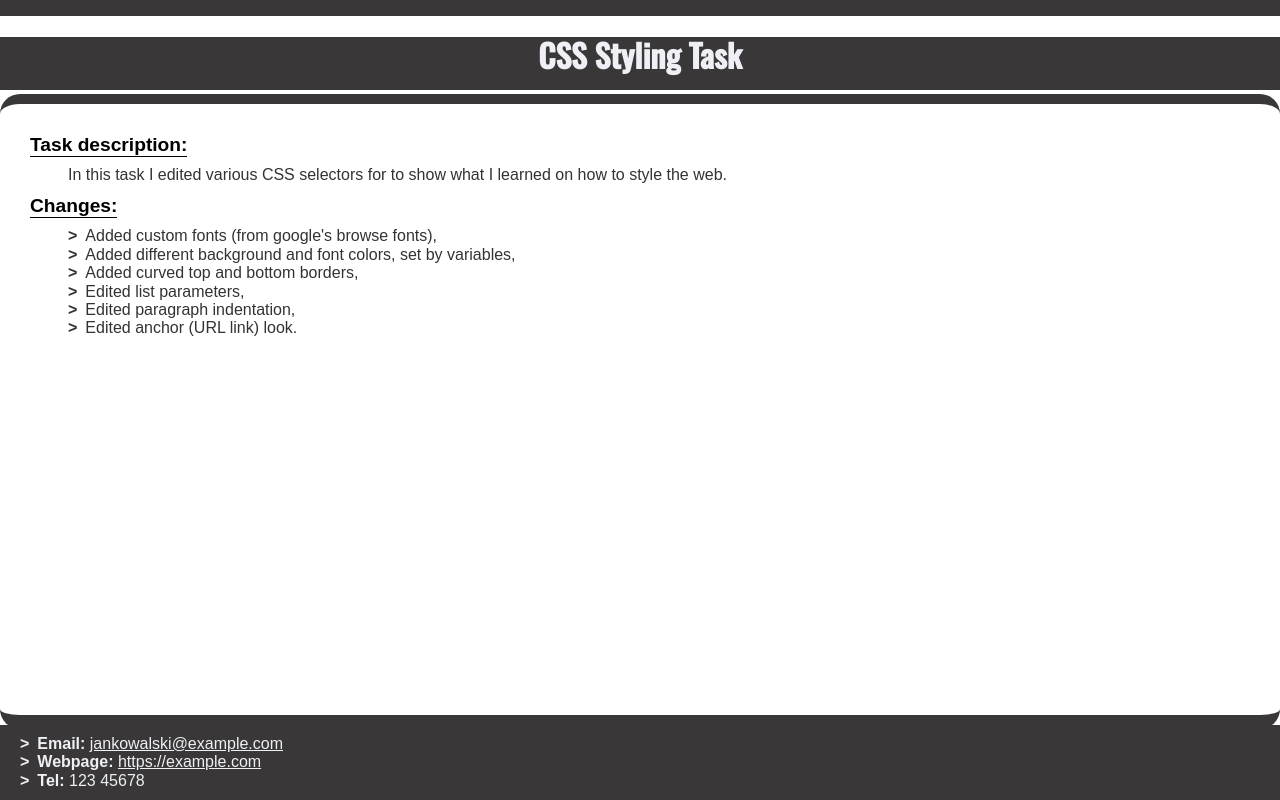
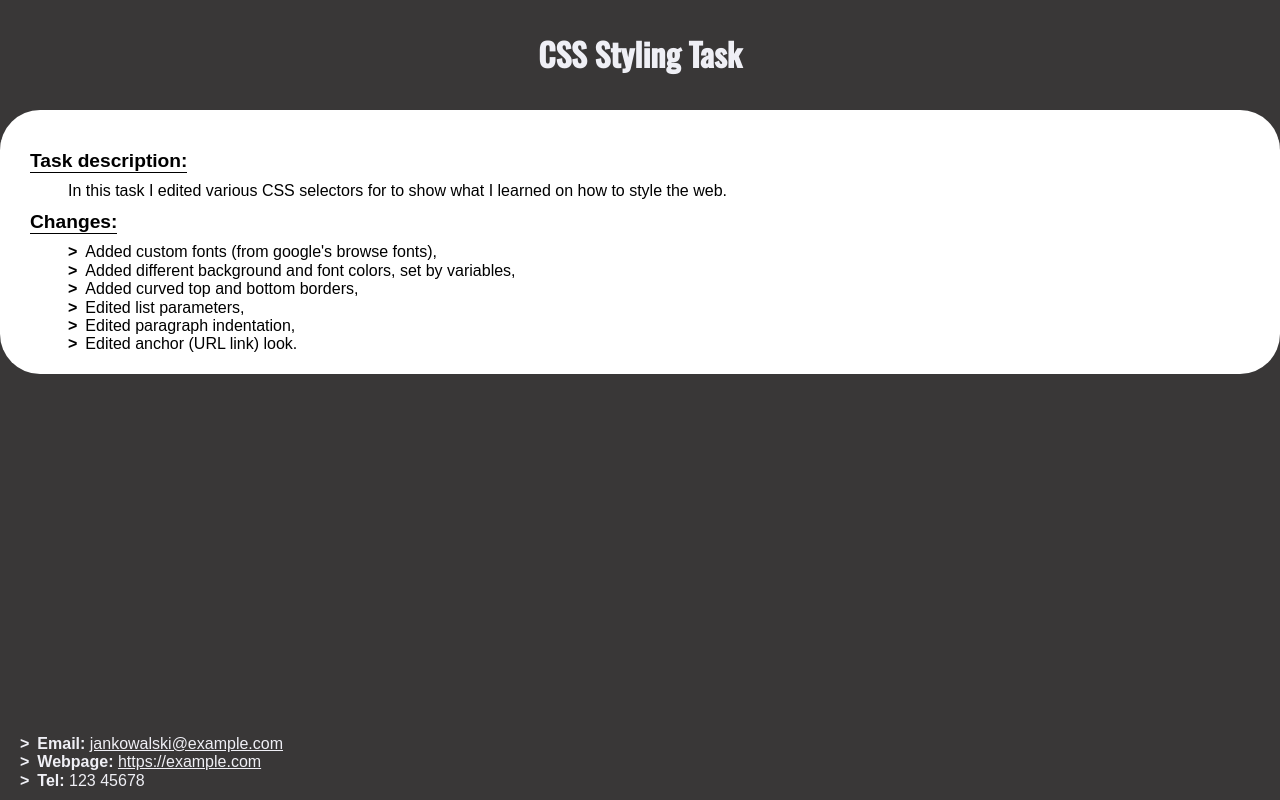
Before and after one commit to MrSighter/tasks_html, a website built with Parcel: page cssproject/index.html in a window 1280 px wide. Built offline with nearby package versions, Linux system fonts and the light colour scheme.

Commit message:
code optimization
Streamlined html and css file, so that they're less cluttered an dmore efficient

```diff
--- a/cssproject/css/index.css
+++ b/cssproject/css/index.css
@@ -4,47 +4,26 @@
 }
 
 body {
-  background-color: #fff;
-  color: #333;
+  background-color: var(--secondary-background);
+  color: var(--font-color);
   font-family: sans-serif;
   padding: 0;
   margin: 0;
-  border-top: 1em solid var(--secondary-background);
+  display: flow;
 }
 
 h1 {
-  color: var(--font-color);
+  width: 100%;
   font-size: 2.5em;
   font-family: 'Oswald', sans-serif;
-  border-bottom: 1px solid var(--secondary-background);
   text-align: center;
-  box-sizing: border-box;
-  padding: 0 0 15px 0;
-  margin: 0 0 0 0;
-  background-color: var(--secondary-background);
+  padding: 15px 0;
+  margin: 0;
 }
 
 h2 {
   font-size: 1.5em;
-  padding: 0 5px 0 5px;
-}
-
-.shift-3{
-  margin: 0 0 0 3em;
-}
-
-.container {
-  display: flex;
-  flex-direction: column;
-  height: 100%;
-}
-
-.content-box {
-  background-color: white;
-  border-top: 10px solid var(--secondary-background);
-  border-radius: 20px;
-  padding: 20px;
-  margin-top: -18px;
+  padding: 0 5px;
 }
 
 h3 {
@@ -57,6 +36,29 @@ h3 {
   border-bottom: 1px solid black;
 }
 
+footer {
+  position: fixed;
+  display: block;
+  width: 100%;
+  bottom: 0;
+  left: 0;
+  padding: 10px 0 10px 20px;
+  background-color: var(--secondary-background);
+  color: var(--font-color);
+}
+
+.shift-3{
+  margin: 0 0 0 3em;
+}
+
+.content-box {
+  background-color: white;
+  color: black;
+  border-top: 10px solid white;
+  border-radius: 40px;
+  padding: 20px;
+}
+
 a:link {
   color: var(--font-color);
 }
@@ -66,7 +68,7 @@ a:visited {
 
 a:hover {
   text-decoration: none;
-  color: #8484de;
+  color: #7777f7;
 }
 ul {
   list-style-type: none;
@@ -78,26 +80,3 @@ li:before {
   content: ">";
   margin-right: 0.5em;
 }
-
-footer {
-  position: fixed;
-  display: block;
-  width: 100%;
-  bottom: 0;
-  left: 0;
-  padding: 10px 0 10px 20px;
-  background-color: var(--secondary-background);
-  color: var(--font-color);
-}
-.footer-curve {
-  display: block;
-  position: fixed;
-  left: 0;
-  bottom: 71px;
-  margin: 0 0 0 0;
-  padding: 0 0 0 0;
-  width: 100%;
-  height: 100px;
-  border-bottom: 14px solid var(--secondary-background);
-  border-radius: 20px;
-}
--- a/cssproject/index.html
+++ b/cssproject/index.html
@@ -23,7 +23,6 @@
 </head>
 
 <body>
-<div class="container">
 <h1>CSS Styling Task</h1>
   <div class="content-box">
 
@@ -31,7 +30,6 @@
     <p class="shift-3">
       In this task I edited various CSS selectors for to show what I learned on how to style the web.<br/>
     </p>
-
 
       <h3>Changes:</h3>
       <ul class="shift-3">
@@ -42,9 +40,7 @@
         <li>Edited paragraph indentation,</li>
         <li>Edited anchor (URL link) look.</li>
       </ul>
-
-
-    <div class="footer-curve"></div>
+  </div>
     <footer>
     <ul>
       <li><strong>Email:</strong>
@@ -56,8 +52,6 @@
       <li><strong>Tel:</strong> 123 45678</li>
     </ul>
     </footer>
-  </div>
-</div>
 </body>
 
 </html>
```
Lines whose indentation alone changed are shown as unchanged.
